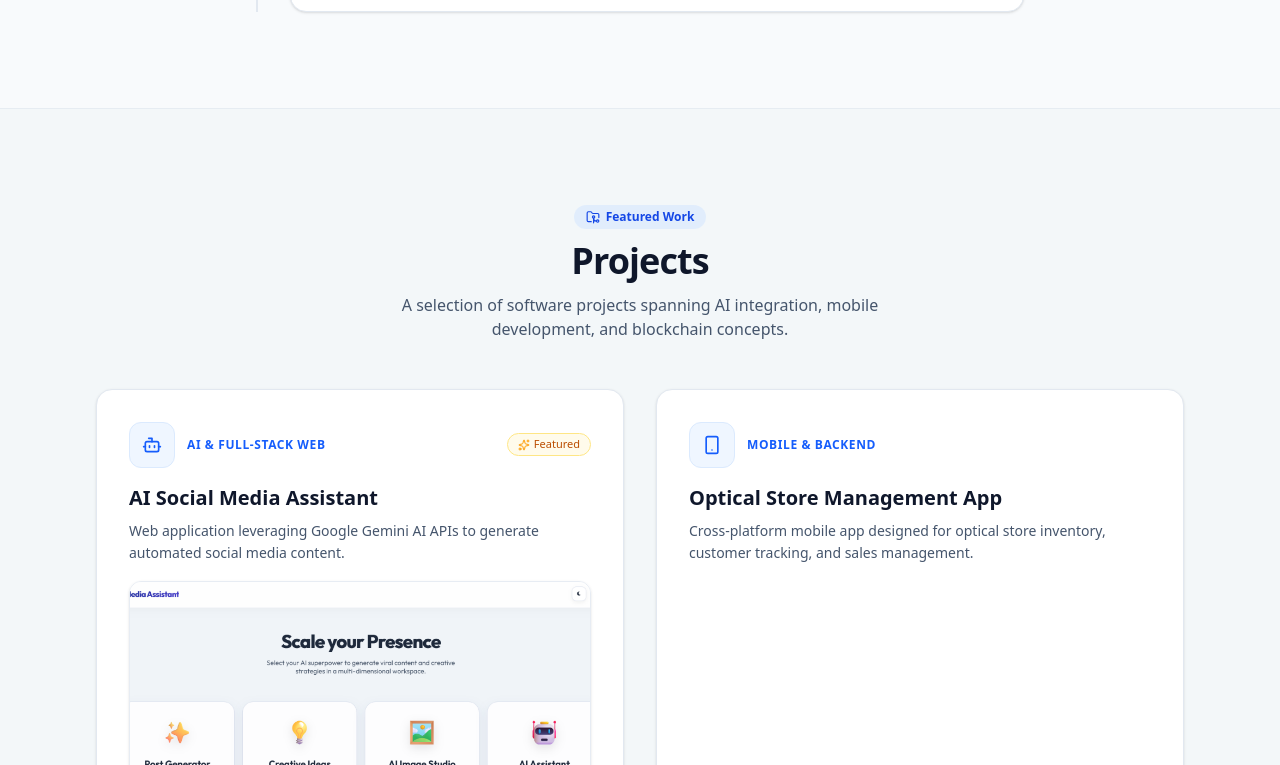
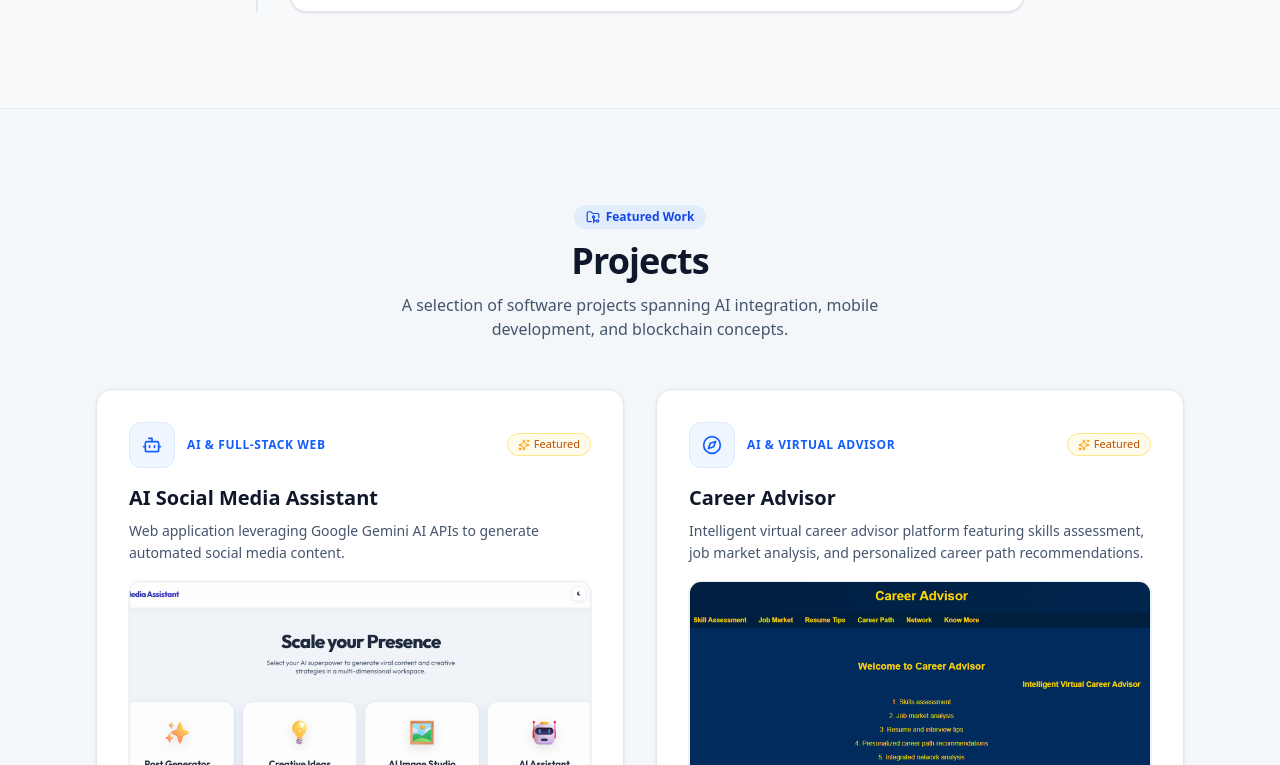
Before and after one commit to Moxit-shah01/Portfolio-moxit, a Next.js app: page / in a window 1280 px wide. Shown: the part 2035-2800 px from the top of the page. Built offline with nearby package versions, Linux system fonts and the light colour scheme.

Commit message:
add_career_advisor_project_and_screenshot

```diff
--- a/components/Projects.tsx
+++ b/components/Projects.tsx
@@ -1,7 +1,7 @@
 "use client";
 
 import Image from "next/image";
-import { FolderGit2, ExternalLink, Sparkles, Layers, Bot, Smartphone, Cpu, ShieldCheck } from "lucide-react";
+import { FolderGit2, ExternalLink, Sparkles, Layers, Bot, Smartphone, Cpu, ShieldCheck, Compass } from "lucide-react";
 import { GithubIcon } from "@/components/icons/BrandIcons";
 
 interface Project {
@@ -25,6 +25,16 @@ const projects: Project[] = [
     icon: Bot,
     featured: true,
     image: "/images/ai-social-assistant.png",
+  },
+  {
+    id: "career-advisor",
+    title: "Career Advisor",
+    category: "AI & Virtual Advisor",
+    stack: ["Python", "Django", "Machine Learning", "HTML", "CSS"],
+    desc: "Intelligent virtual career advisor platform featuring skills assessment, job market analysis, and personalized career path recommendations.",
+    icon: Compass,
+    featured: true,
+    image: "/images/career-advisor.png",
   },
   {
     id: "optical-store-app",
```
Also changed, not shown: public/images/career-advisor.png (added).
